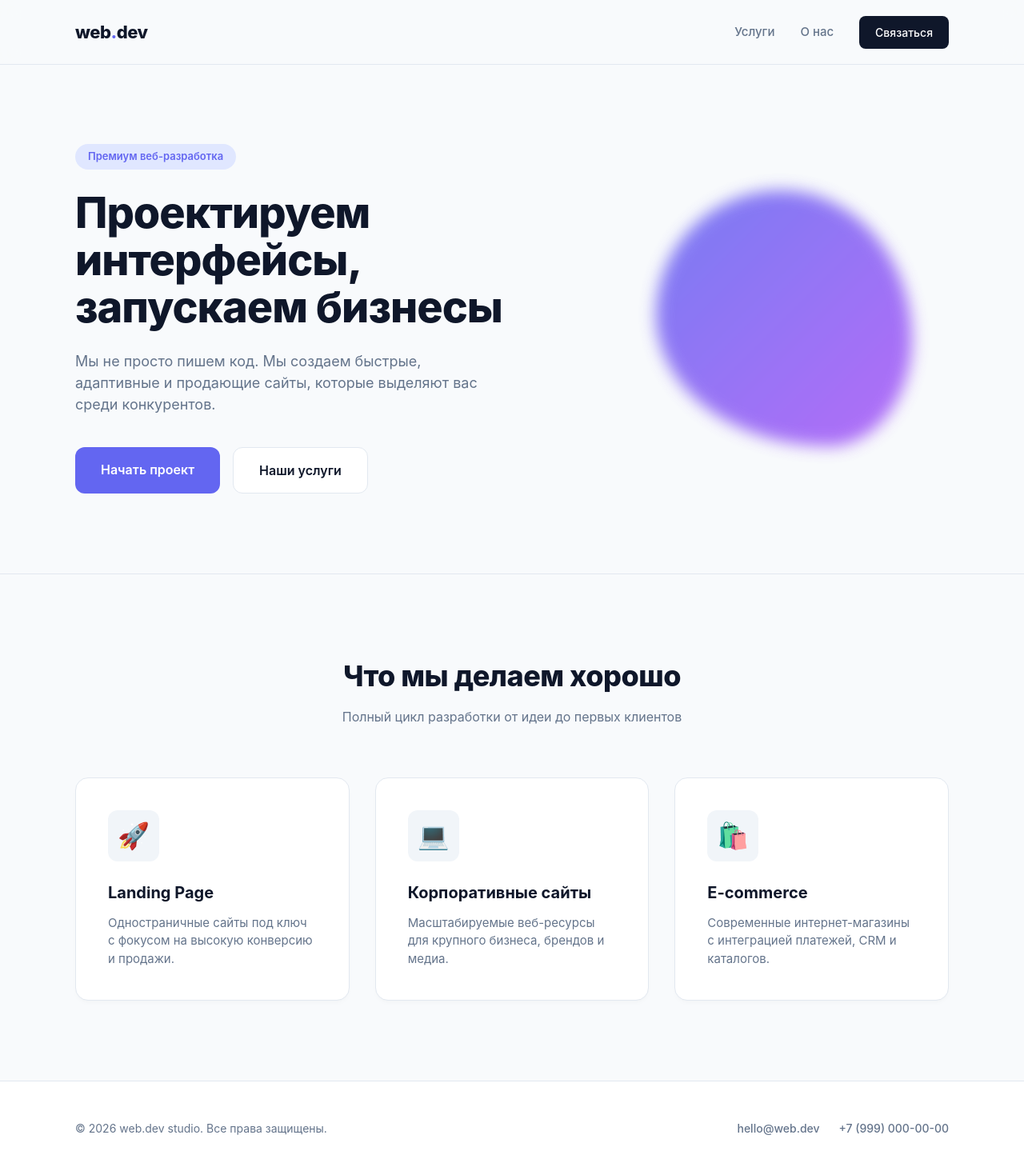
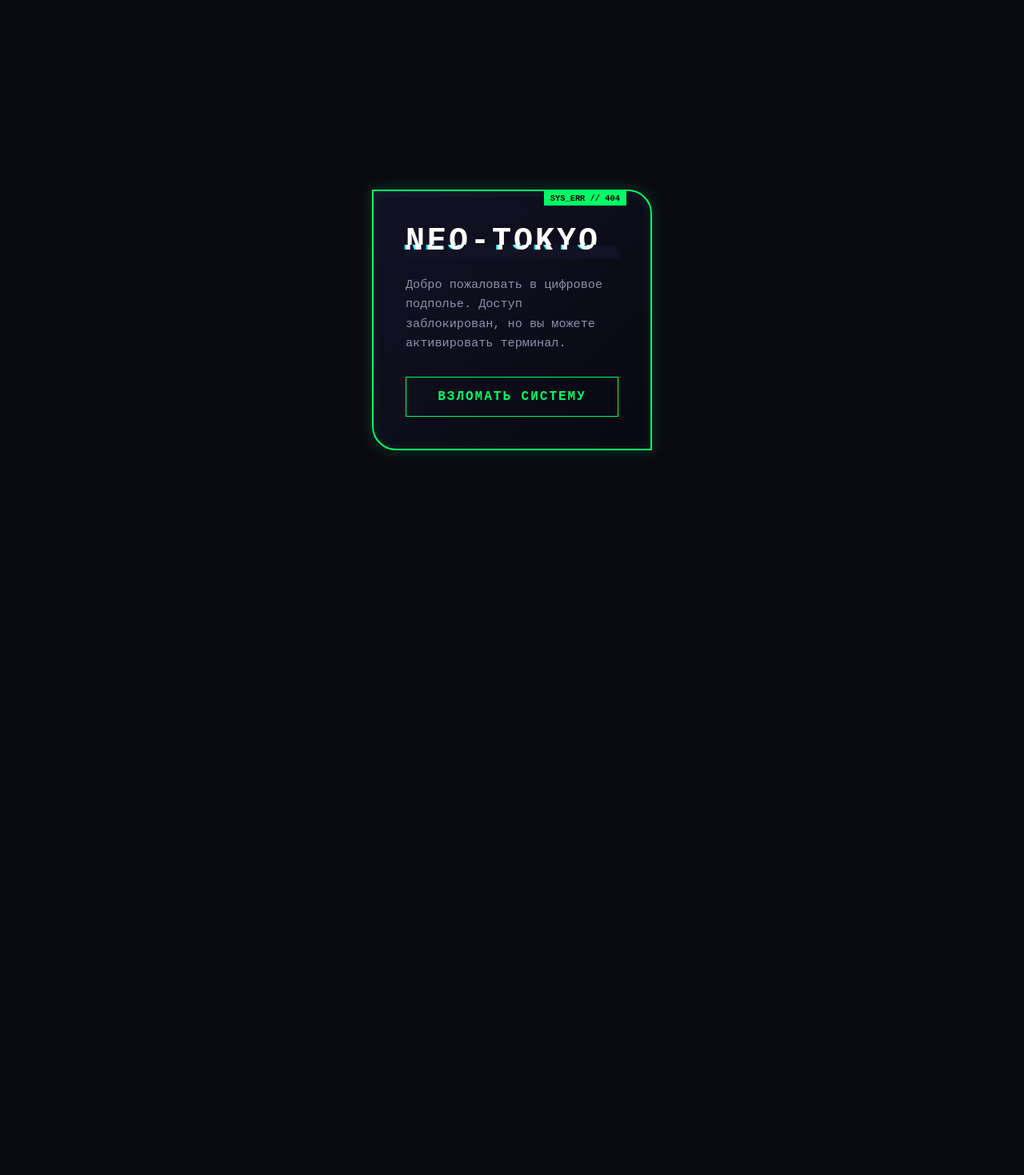
Before and after one commit to MrSkyAngule/myskile, a Django app: page / in a window 1280 px wide. Shown: the whole page at 80% size. After the commit the page ends 569 px from the top, so only its background shows below. Run offline with Django 5.2, Linux system fonts and the light colour scheme.

Commit message:
First commit

```diff
--- a/main/templates/main/home.html
+++ b/main/templates/main/home.html
@@ -3,82 +3,28 @@
 <head>
     <meta charset="UTF-8">
     <meta name="viewport" content="width=device-width, initial-scale=1.0">
-    <title>WebDev Studio | Создание цифровых продуктов</title>
+    <title>Cyberpunk Glitch Card</title>
     <link rel="stylesheet" href="static/style.css">
 </head>
 <body>
 
-    <!-- Шапка -->
-    <header>
-        <div class="container header-flex">
-            <a href="#" class="logo">web<span>.</span>dev</a>
-            <nav class="nav-menu">
-                <a href="#services">Услуги</a>
-                <a href="#about">О нас</a>
-                <a href="#contact" class="btn-nav">Связаться</a>
-            </nav>
-        </div>
-    </header>
+    <div class="cyber-card">
+        <!-- Декоративные хакерские элементы -->
+        <div class="glitch-bg"></div>
+        <div class="corner-tag">SYS_ERR // 404</div>
 
-    <!-- Главный экран -->
-    <section class="hero-section">
-        <div class="container hero-grid">
-            <div class="hero-text">
-                <span class="badge">Премиум веб-разработка</span>
-                <h1>Проектируем интерфейсы, запускаем бизнесы</h1>
-                <p>Мы не просто пишем код. Мы создаем быстрые, адаптивные и продающие сайты, которые выделяют вас среди конкурентов.</p>
-                <div class="hero-cta">
-                    <a href="#contact" class="btn-primary">Начать проект</a>
-                    <a href="#services" class="btn-secondary">Наши услуги</a>
-                </div>
-            </div>
-            <div class="hero-visual">
-                <div class="abstract-shape"></div>
-            </div>
-        </div>
-    </section>
+        <!-- Заголовок с глитч-эффектом (атрибуты data-text нужны для CSS) -->
+        <h1 class="glitch-title" data-text="NEO-TOKYO">NEO-TOKYO</h1>
 
-    <!-- Блок услуг -->
-    <section class="services-section" id="services">
-        <div class="container">
-            <div class="section-header">
-                <h2>Что мы делаем хорошо</h2>
-                <p>Полный цикл разработки от идеи до первых клиентов</p>
-            </div>
-            <div class="services-grid">
+        <p class="cyber-text">
+            Добро пожаловать в цифровое подполье. Доступ заблокирован, но вы можете активировать терминал.
+        </p>
 
-                <div class="service-card">
-                    <div class="icon-wrapper">🚀</div>
-                    <h3>Landing Page</h3>
-                    <p>Одностраничные сайты под ключ с фокусом на высокую конверсию и продажи.</p>
-                </div>
-
-                <div class="service-card">
-                    <div class="icon-wrapper">💻</div>
-                    <h3>Корпоративные сайты</h3>
-                    <p>Масштабируемые веб-ресурсы для крупного бизнеса, брендов и медиа.</p>
-                </div>
-
-                <div class="service-card">
-                    <div class="icon-wrapper">🛍️</div>
-                    <h3>E-commerce</h3>
-                    <p>Современные интернет-магазины с интеграцией платежей, CRM и каталогов.</p>
-                </div>
-
-            </div>
-        </div>
-    </section>
-
-    <!-- Подвал -->
-    <footer id="contact">
-        <div class="container footer-content">
-            <p>© 2026 web.dev studio. Все права защищены.</p>
-            <div class="footer-links">
-                <a href="mailto:hello@web.dev">hello@web.dev</a>
-                <a href="tel:+79990000000">+7 (999) 000-00-00</a>
-            </div>
-        </div>
-    </footer>
+        <!-- Киберпанк-кнопка -->
+        <button class="cyber-btn">
+            ВЗЛОМАТЬ СИСТЕМУ<span class="btn-glitch"></span>
+        </button>
+    </div>
 
 </body>
 </html>
--- a/static/style.css
+++ b/static/style.css
@@ -1,315 +1,135 @@
-/* Переменные для быстрой смены цветов */
-:root {
-    --bg-main: #f8fafc;
-    --bg-card: #ffffff;
-    --text-dark: #0f172a;
-    --text-muted: #64748b;
-    --primary: #6366f1;
-    --primary-hover: #4f46e5;
-    --border-color: #e2e8f0;
-}
-
-/* Общие стили */
+/* Базовые настройки стиля будущего */
 * {
     margin: 0;
     padding: 0;
     box-sizing: border-box;
-    font-family: 'Inter', system-ui, -apple-system, sans-serif;
+    font-family: 'Courier New', Courier, monospace;
 }
 
 body {
-    background-color: var(--bg-main);
-    color: var(--text-dark);
-    line-height: 1.5;
-}
-
-.container {
-    max-width: 1140px;
-    margin: 0 auto;
-    padding: 0 24px;
-}
-
-/* Навигация */
-header {
-    background-color: rgba(248, 250, 252, 0.8);
-    backdrop-filter: blur(12px);
-    position: fixed;
-    width: 100%;
-    top: 0;
-    z-index: 1000;
-    border-bottom: 1px solid var(--border-color);
-}
-
-.header-flex {
     display: flex;
-    justify-content: space-between;
+    justify-content: center;
     align-items: center;
-    height: 80px;
-}
-
-.logo {
-    font-size: 22px;
-    font-weight: 800;
-    color: var(--text-dark);
-    text-decoration: none;
-    letter-spacing: -0.5px;
-}
-
-.logo span {
-    color: var(--primary);
-}
-
-.nav-menu {
-    display: flex;
-    align-items: center;
-    gap: 32px;
-}
-
-.nav-menu a {
-    text-decoration: none;
-    color: var(--text-muted);
-    font-weight: 500;
-    font-size: 15px;
-    transition: color 0.2s;
-}
-
-.nav-menu a:hover {
-    color: var(--text-dark);
-}
-
-.nav-menu .btn-nav {
-    background-color: var(--text-dark);
-    color: #fff;
-    padding: 10px 20px;
-    border-radius: 8px;
-    font-size: 14px;
-}
-
-.nav-menu .btn-nav:hover {
-    background-color: #1e293b;
-    color: #fff;
-}
-
-/* Главный блок (Hero) */
-.hero-section {
-    padding-top: 180px;
-    padding-bottom: 100px;
+    min-height: 100vh;
+    background-color: #0a0a12; /* Глубокий кибер-черный */
     overflow: hidden;
 }
 
-.hero-grid {
-    display: grid;
-    grid-template-columns: 1.2fr 0.8fr;
-    gap: 60px;
-    align-items: center;
+/* Корпус кибер-карточки */
+.cyber-card {
+    position: relative;
+    background: linear-gradient(135deg, #121225 0%, #080811 100%);
+    border: 2px solid #00ff66; /* Неоновый зеленый контур */
+    padding: 40px;
+    width: 350px;
+    border-radius: 0px 30px 0px 30px; /* Асимметричные футуристичные углы */
+    box-shadow: 0 0 20px rgba(0, 255, 102, 0.2),
+                inset 0 0 15px rgba(0, 255, 102, 0.1);
+    overflow: hidden;
+    transition: transform 0.3s ease, border-color 0.3s ease;
 }
 
-.badge {
-    display: inline-block;
-    background-color: #e0e7ff;
-    color: var(--primary);
-    padding: 6px 16px;
-    border-radius: 20px;
-    font-size: 13px;
-    font-weight: 600;
-    margin-bottom: 24px;
+/* Эффект наклона при наведении */
+.cyber-card:hover {
+    transform: translateY(-5px) rotate(-1deg);
+    border-color: #ff0055; /* Смена цвета на неоновый розовый */
+    box-shadow: 0 0 30px rgba(255, 0, 85, 0.4);
 }
 
-.hero-text h1 {
-    font-size: 54px;
-    font-weight: 800;
-    line-height: 1.1;
-    margin-bottom: 24px;
-    letter-spacing: -1px;
+/* Бирка в углу */
+.corner-tag {
+    position: absolute;
+    top: 0;
+    right: 30px;
+    background: #00ff66;
+    color: #000;
+    font-size: 0.65rem;
+    font-weight: bold;
+    padding: 3px 8px;
+    text-transform: uppercase;
+}
+.cyber-card:hover .corner-tag {
+    background: #ff0055;
 }
 
-.hero-text p {
-    font-size: 18px;
-    color: var(--text-muted);
-    margin-bottom: 40px;
-    max-width: 520px;
+/* --- ЭФФЕКТ ГЛИТЧА ДЛЯ ТЕКСТА --- */
+.glitch-title {
+    position: relative;
+    color: #fff;
+    font-size: 2.5rem;
+    font-weight: 900;
+    letter-spacing: 3px;
+    text-transform: uppercase;
+    margin-bottom: 20px;
 }
 
-.hero-cta {
-    display: flex;
-    gap: 16px;
+/* Создаем два виртуальных слоя для раздвоения цвета */
+.glitch-title::before,
+.glitch-title::after {
+    content: attr(data-text);
+    position: absolute;
+    top: 0;
+    left: 0;
+    width: 100%;
+    height: 100%;
+    background: #121225;
 }
 
-.btn-primary {
-    background-color: var(--primary);
-    color: #fff;
-    text-decoration: none;
-    padding: 16px 32px;
-    border-radius: 12px;
-    font-weight: 600;
-    transition: background 0.2s;
+/* Розовый слой */
+.glitch-title::before {
+    left: 2px;
+    text-shadow: -2px 0 #ff0055;
+    clip: rect(44px, 450px, 56px, 0);
+    animation: glitch-anim 5s infinite linear alternate-reverse;
 }
 
-.btn-primary:hover {
-    background-color: var(--primary-hover);
+/* Синий слой */
+.glitch-title::after {
+    left: -2px;
+    text-shadow: -2px 0 #00ffff;
+    clip: rect(85px, 450px, 140px, 0);
+    animation: glitch-anim 2s infinite linear alternate-reverse;
 }
 
-.btn-secondary {
-    background-color: #fff;
-    color: var(--text-dark);
-    text-decoration: none;
-    padding: 16px 32px;
-    border-radius: 12px;
-    font-weight: 600;
-    border: 1px solid var(--border-color);
-    transition: background 0.2s;
+.cyber-text {
+    color: #8c92ac;
+    font-size: 0.95rem;
+    line-height: 1.6;
+    margin-bottom: 30px;
 }
 
-.btn-secondary:hover {
-    background-color: #f1f5f9;
+/* --- НЕОНОВАЯ КНОПКА С АНИМАЦИЕЙ --- */
+.cyber-btn {
+    width: 100%;
+    background: transparent;
+    border: 1px solid #00ff66;
+    color: #00ff66;
+    padding: 15px;
+    font-size: 1rem;
+    font-weight: bold;
+    cursor: pointer;
+    position: relative;
+    letter-spacing: 2px;
+    transition: all 0.2s;
 }
 
-.hero-visual {
-    position: relative;
-    display: flex;
-    justify-content: center;
+.cyber-btn:hover {
+    background: #00ff66;
+    color: #000;
+    box-shadow: 0 0 15px #00ff66;
 }
 
-.abstract-shape {
-    width: 320px;
-    height: 320px;
-    background: linear-gradient(135deg, #6366f1 0%, #a855f7 100%);
-    border-radius: 30% 70% 70% 30% / 30% 30% 70% 70%;
-    filter: blur(10px);
-    opacity: 0.85;
-    animation: morph 8s ease-in-out infinite alternate;
+/* Анимация цифрового глитча (сдвиг полос рендеринга) */
+@keyframes glitch-anim {
+    0% { clip: rect(31px, 9999px, 94px, 0); }
+    10% { clip: rect(112px, 9999px, 76px, 0); }
+    20% { clip: rect(85px, 9999px, 5px, 0); }
+    30% { clip: rect(27px, 9999px, 115px, 0); }
+    40% { clip: rect(73px, 9999px, 29px, 0); }
+    50% { clip: rect(118px, 9999px, 145px, 0); }
+    60% { clip: rect(18px, 9999px, 93px, 0); }
+    70% { clip: rect(43px, 9999px, 64px, 0); }
+    80% { clip: rect(86px, 9999px, 112px, 0); }
+    90% { clip: rect(102px, 9999px, 34px, 0); }
+    100% { clip: rect(57px, 9999px, 128px, 0); }
 }
-
-@keyframes morph {
-    0% { border-radius: 30% 70% 70% 30% / 30% 30% 70% 70%; }
-    100% { border-radius: 50% 50% 30% 70% / 50% 60% 40% 50%; }
-}
-
-/* Услуги */
-.services-section {
-    padding: 100px 0;
-    border-top: 1px solid var(--border-color);
-}
-
-.section-header {
-    text-align: center;
-    margin-bottom: 64px;
-}
-
-.section-header h2 {
-    font-size: 36px;
-    font-weight: 800;
-    letter-spacing: -0.5px;
-    margin-bottom: 12px;
-}
-
-.section-header p {
-    color: var(--text-muted);
-    font-size: 16px;
-}
-
-.services-grid {
-    display: grid;
-    grid-template-columns: repeat(auto-fit, minmax(300px, 1fr));
-    gap: 32px;
-}
-
-.service-card {
-    background-color: var(--bg-card);
-    padding: 40px;
-    border-radius: 16px;
-    border: 1px solid var(--border-color);
-    box-shadow: 0 4px 6px -1px rgba(0,0,0,0.02), 0 2px 4px -1px rgba(0,0,0,0.01);
-    transition: transform 0.3s, box-shadow 0.3s;
-}
-
-.service-card:hover {
-    transform: translateY(-8px);
-    box-shadow: 0 20px 25px -5px rgba(0,0,0,0.05), 0 10px 10px -5px rgba(0,0,0,0.02);
-}
-
-.icon-wrapper {
-    font-size: 32px;
-    background-color: #f1f5f9;
-    width: 64px;
-    height: 64px;
-    display: flex;
-    align-items: center;
-    justify-content: center;
-    border-radius: 12px;
-    margin-bottom: 24px;
-}
-
-.service-card h3 {
-    font-size: 20px;
-    font-weight: 700;
-    margin-bottom: 12px;
-}
-
-.service-card p {
-    color: var(--text-muted);
-    font-size: 15px;
-}
-
-/* Подвал */
-footer {
-    background-color: #fff;
-    padding: 48px 0;
-    border-top: 1px solid var(--border-color);
-}
-
-.footer-content {
-    display: flex;
-    justify-content: space-between;
-    align-items: center;
-    color: var(--text-muted);
-    font-size: 14px;
-}
-
-.footer-links {
-    display: flex;
-    gap: 24px;
-}
-
-.footer-links a {
-    color: var(--text-muted);
-    text-decoration: none;
-    font-weight: 500;
-}
-
-.footer-links a:hover {
-    color: var(--primary);
-}
-
-/* Адаптивность для телефонов */
-@media (max-width: 768px) {
-    .hero-grid {
-        grid-template-columns: 1fr;
-        text-align: center;
-        gap: 40px;
-    }
-    .hero-text h1 {
-        font-size: 38px;
-    }
-    .hero-text p {
-        margin: 0 auto 32px;
-    }
-    .hero-cta {
-        justify-content: center;
-    }
-    .hero-visual {
-        order: -1;
-    }
-    .abstract-shape {
-        width: 240px;
-        height: 240px;
-    }
-    .nav-menu {
-        display: none; /* Для полноценного меню нужен JS */
-    }
-    .footer-content {
-        flex-direction: column;
-        gap: 16px;
-        text-align: center;
-    }
-}
```
